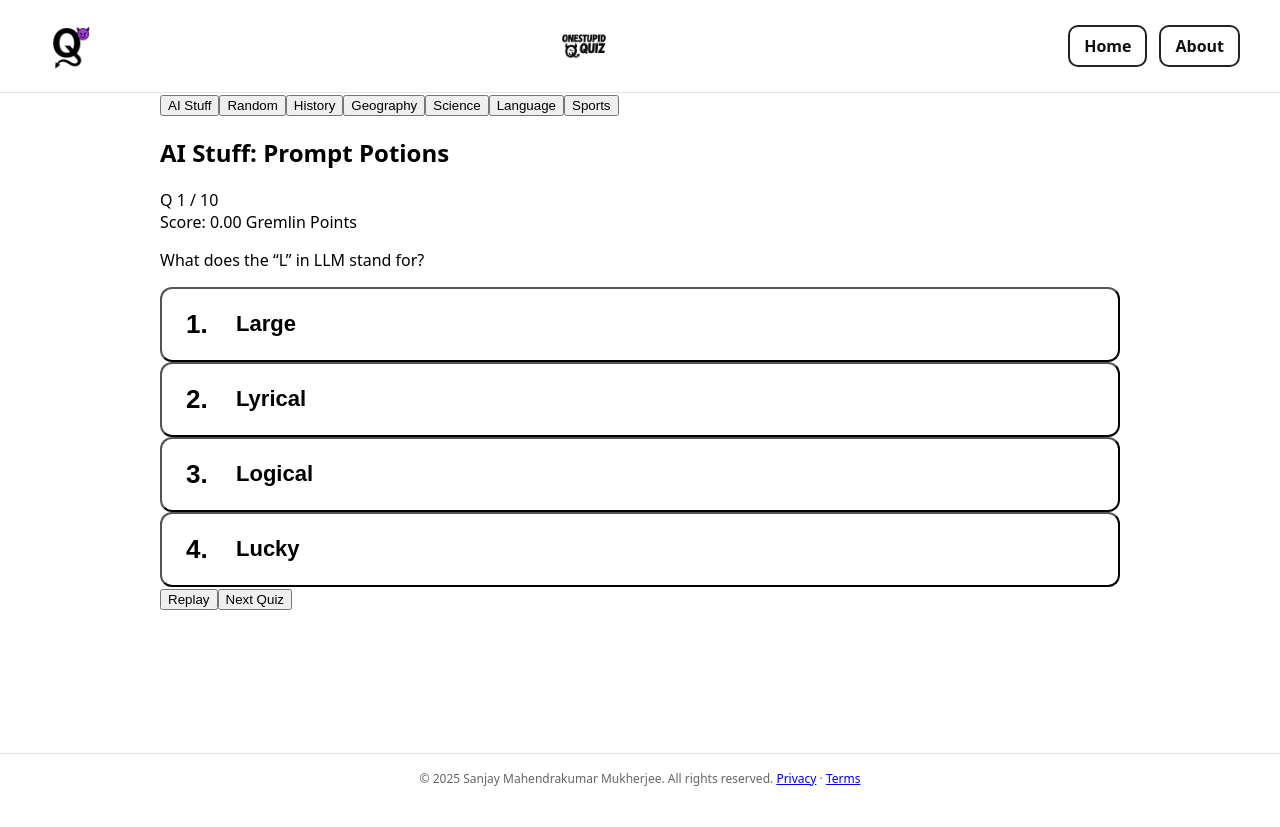
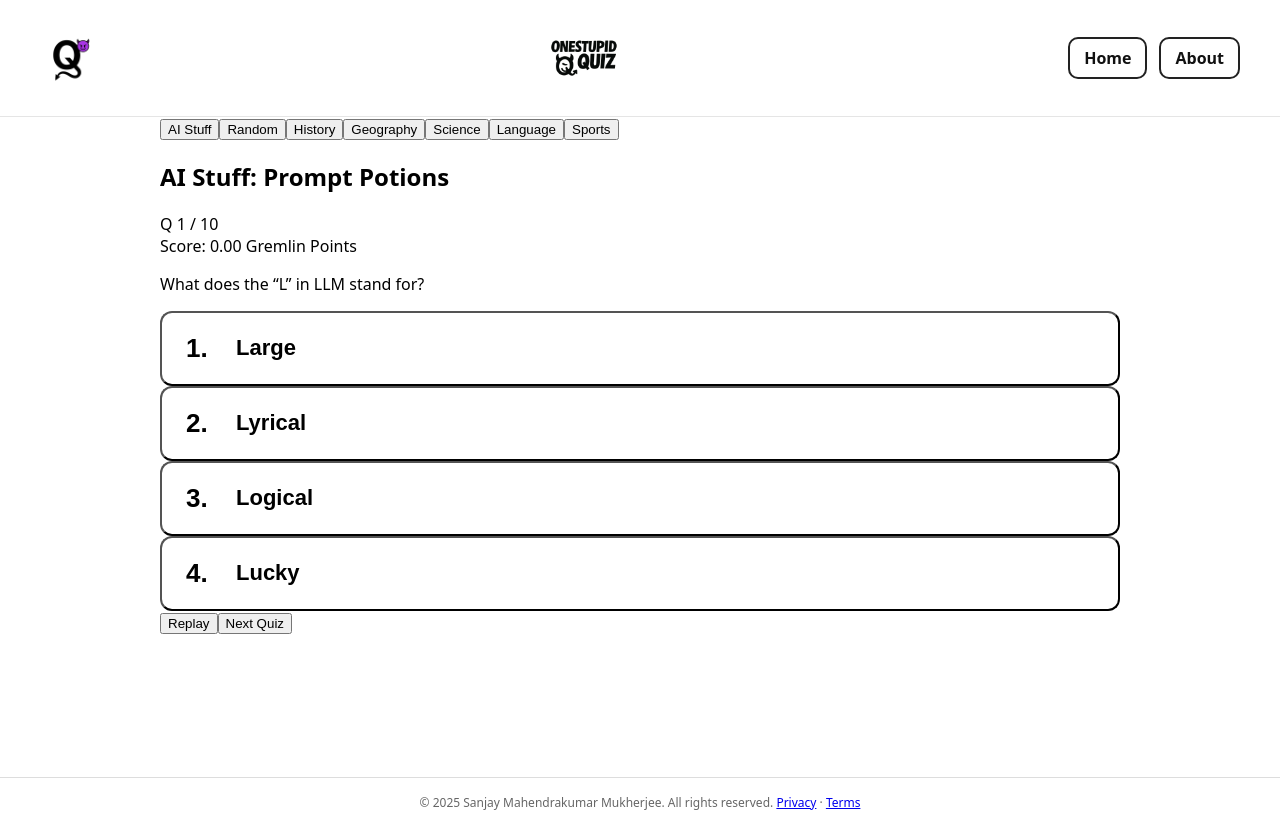
Before and after one commit to thebengali/onestupidquiz, a Next.js app: page / in a window 1280 px wide. Before the commit the page ends 803 px from the top, so only its background shows below. Built offline with nearby package versions, Linux system fonts and the light colour scheme.

Commit message:
style(header): enlarge center brand wordmark

```diff
--- a/components/Header.tsx
+++ b/components/Header.tsx
@@ -30,10 +30,10 @@ export default function Header() {
           <Image
             src="/brand/OSQ_SiteNameBrand.png"
             alt="OneStupidQuiz"
-            height={56}
-            width={680}
+            height={84}
+            width={1000}
             priority
-            style={{ height: 56, width: 'auto' }}
+            style={{ height: 84, width: 'auto' }}
           />
         </div>
 
```
